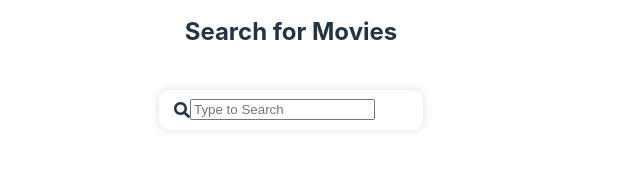
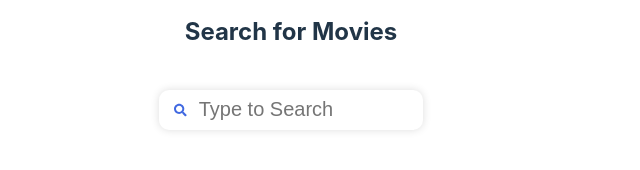
Before and after one commit to ffarooqui2/movies, a React (Vite) app in the folder client/: page /search in a window 1280 px wide. Shown: the part 176-346 px from the top of the page, without its empty margins (349-989 px from the left). Built offline with nearby package versions, Linux system fonts and the light colour scheme.

Commit message:
completed search functionality

```diff
--- a/client/src/Search.css
+++ b/client/src/Search.css
@@ -6,6 +6,7 @@
     flex-direction: column;
     align-items: center;
     min-width: 200px;
+    padding-bottom: 100px;
 }
 .input-wrapper{
     background-color: white;
@@ -17,3 +18,57 @@
     display: flex;
     align-items: center;
 }
+
+.table-row{
+    display: flex;
+    flex-direction: row;
+    justify-content: space-evenly;
+    flex-wrap: wrap;
+}
+
+.movie-card {
+    border-radius: 8px;
+    border: 1px solid transparent;
+    padding: 0.6em 1.2em;
+    font-size: 1em;
+    font-weight: 500;
+    font-family: inherit;
+    cursor: pointer;
+    transition: border-color 0.25s;
+    display: flex;
+    flex-direction: column;
+    border-radius: 8px;
+}
+
+.movie-card:hover {
+border-color: #646cff;
+}
+
+.movie-card:focus,
+.movie-card:focus-visible {
+outline: 4px auto -webkit-focus-ring-color;
+}
+
+.movie-card-image{
+    border-radius: 30px;
+    max-height: auto;
+    max-width: 300px;
+}
+
+
+input {
+    background-color: transparent;
+    border: none;
+    height: 100%;
+    font-size: 1.25rem;
+    width: 100%;
+    margin-left: 10px;
+}
+
+input:focus{
+    outline: none;
+}
+
+#search-icon {
+    color: royalblue
+}
--- a/client/src/Search.tsx
+++ b/client/src/Search.tsx
@@ -1,21 +1,39 @@
-import {NavBar} from './NavBar'
-import {SearchBar} from './SearchBar'
-import {useState} from 'react'
+import { NavBar } from "./NavBar";
+import { SearchBar } from "./SearchBar";
+import { useState } from "react";
 
-import './Search.css'
+import "./Search.css";
 
 function Search() {
+  const [data, setData] = useState([]);
+
+  const handleSearch = (input: string) => {
+    fetch("http://localhost:8080/advanced?keyword=" + input)
+      .then((res) => res.json())
+      .then((data) => setData(data))
+      .catch((err) => console.error(err));
+  };
+
   return (
     <>
       <NavBar />
       <h2>Search for Movies</h2>
-            <div className='search-bar-container'>
-                <SearchBar />
-                {/* <SearchResults/> */}
+      <div className="search-bar-container">
+        <SearchBar onSearch={handleSearch} />
       </div>
 
+      <div className="table-row">
+        {data.map((movie) => (
+          <div className="movie-card" key={movie.id}>
+            {movie.title}
+            <div>
+              <img src={movie.image} alt="image" className="movie-card-image" />
+            </div>
+          </div>
+        ))}
+      </div>
     </>
-    )
+  );
 }
 
-export default Search
+export default Search;
--- a/client/src/SearchBar.tsx
+++ b/client/src/SearchBar.tsx
@@ -1,15 +1,29 @@
-import React from 'react';
+import React, {useState, useEffect} from 'react';
 import './Search.css'
 import {FaSearch} from 'react-icons/fa';
 
-export function SearchBar () {
+export function SearchBar ({onSearch}) {
+
+    const [input, setInput] = useState('')
+
+    const handleInput = (e) => {
+        setInput(e.target.value)
+    }
+
+    const handleSubmit = (e) => {
+        e.preventDefault();
+        onSearch(input)
+    }
 
     return (
         <>
             <div className='input-wrapper'>
                 <FaSearch id='search-icon'/>
-                <input placeholder = 'Type to Search'/>
+                <form onSubmit={handleSubmit}>
+                    <input placeholder = 'Type to Search' value = {input} onChange = {handleInput}/>
+                </form>
             </div>
+
         </>
     )
 }
```
Lines whose indentation alone changed are shown as unchanged.
